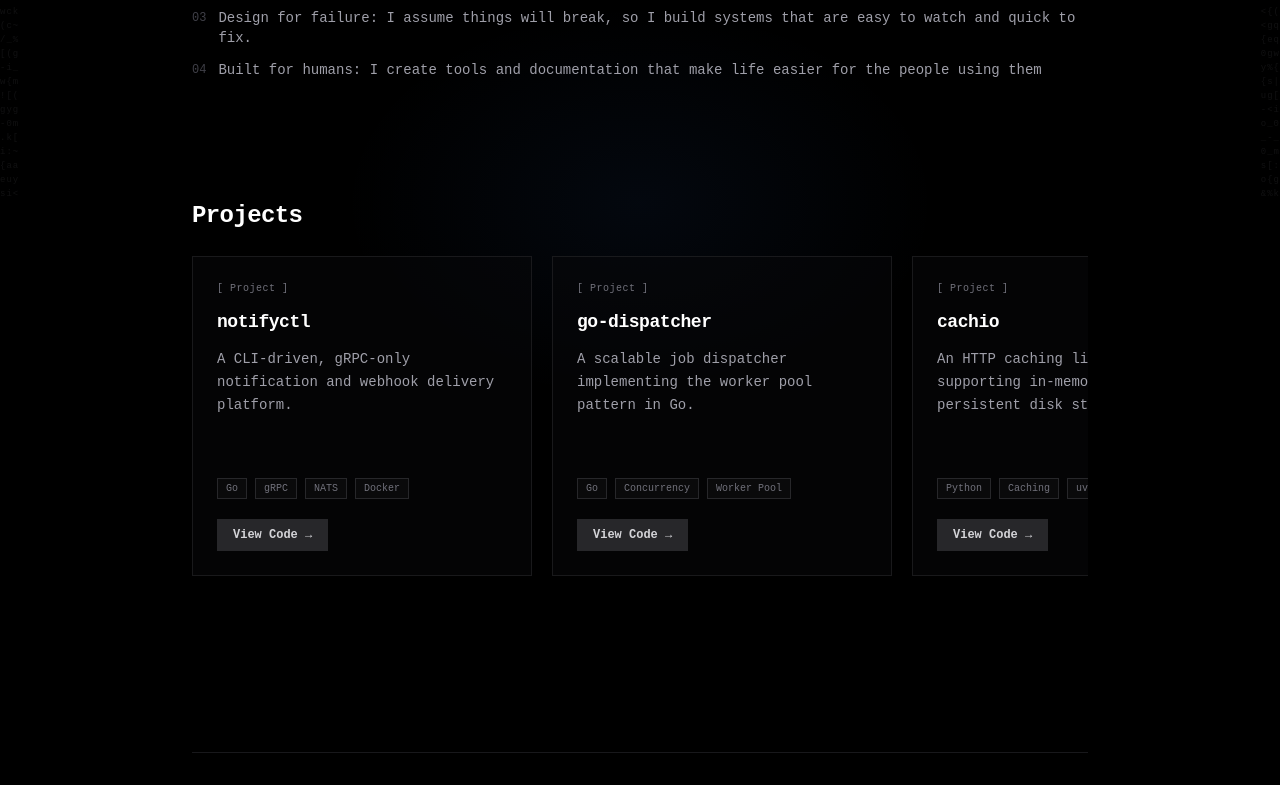
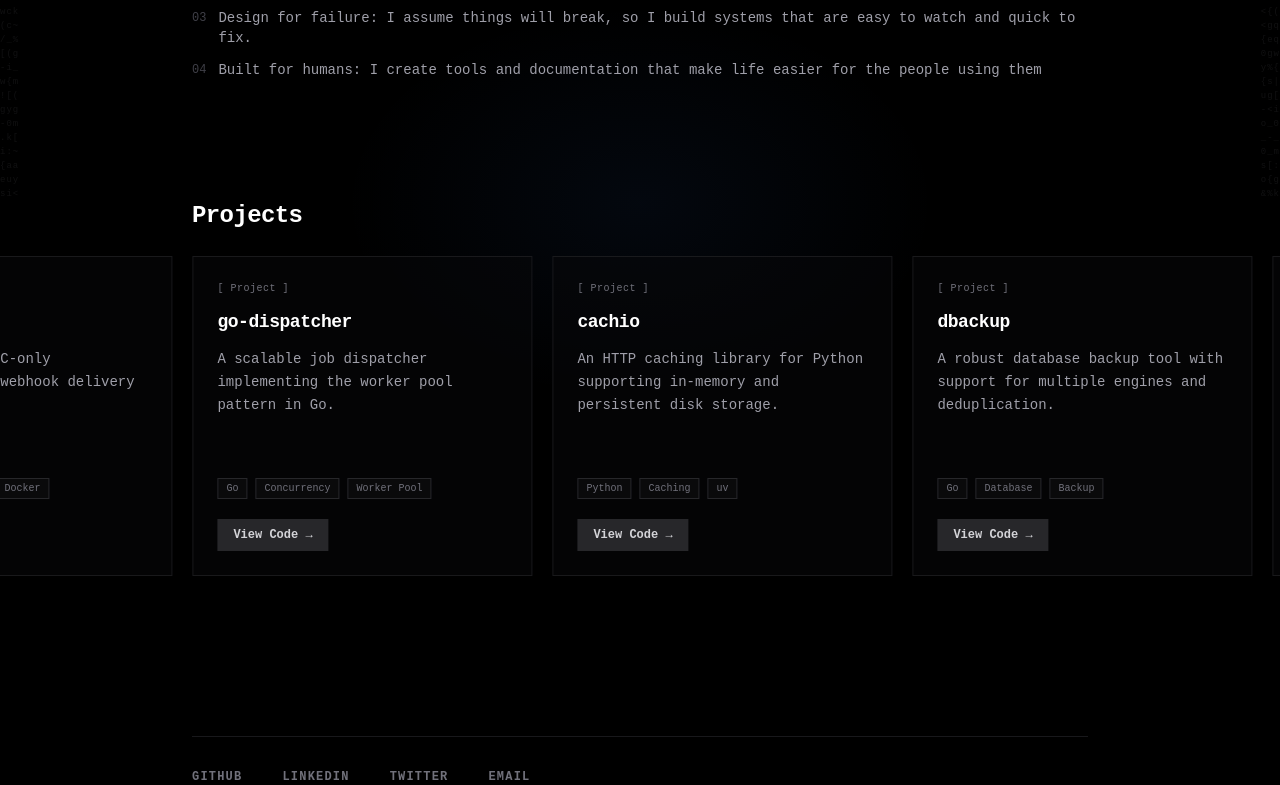
Before and after one commit to lupppig/lupppig.github.io, a React (Vite) app: page / in a window 1280 px wide. Shown: the part 597-1382 px from the top of the page. Built offline with nearby package versions, Linux system fonts and the light colour scheme.

Commit message:
fix: switch projects auto-scroll to pure CSS marquee animation

```diff
--- a/src/sections/Projects.tsx
+++ b/src/sections/Projects.tsx
@@ -1,49 +1,7 @@
-import { useRef, useEffect } from 'react';
 import { projects } from '../data/portfolio';
 
 export const Projects: React.FC = () => {
-	const scrollRef = useRef<HTMLDivElement>(null);
-
-	useEffect(() => {
-		const container = scrollRef.current;
-		if (!container) return;
-
-		let animationId: number;
-		let isPaused = false;
-
-		const step = () => {
-			if (!isPaused && container) {
-				container.scrollLeft += 0.5;
-
-				// When we've scrolled past the first set of cards, jump back seamlessly
-				const halfScroll = container.scrollWidth / 2;
-				if (container.scrollLeft >= halfScroll) {
-					container.scrollLeft = 0;
-				}
-			}
-			animationId = requestAnimationFrame(step);
-		};
-
-		const pause = () => { isPaused = true; };
-		const resume = () => { isPaused = false; };
-
-		container.addEventListener('mouseenter', pause);
-		container.addEventListener('mouseleave', resume);
-		container.addEventListener('touchstart', pause);
-		container.addEventListener('touchend', resume);
-
-		animationId = requestAnimationFrame(step);
-
-		return () => {
-			cancelAnimationFrame(animationId);
-			container.removeEventListener('mouseenter', pause);
-			container.removeEventListener('mouseleave', resume);
-			container.removeEventListener('touchstart', pause);
-			container.removeEventListener('touchend', resume);
-		};
-	}, []);
-
-	// Duplicate cards for seamless infinite scroll
+	// Duplicate for seamless loop
 	const allCards = [...projects, ...projects];
 
 	return (
@@ -54,10 +12,13 @@ export const Projects: React.FC = () => {
 				</h2>
 			</div>
 
-			<div className="px-6 md:px-12 lg:px-24 xl:px-48">
+			{/* Marquee container */}
+			<div className="overflow-hidden">
 				<div
-					ref={scrollRef}
-					className="flex gap-5 overflow-x-hidden no-scrollbar pb-4"
+					className="flex gap-5 pl-6 md:pl-12 lg:pl-24 xl:pl-48 animate-marquee hover:[animation-play-state:paused]"
+					style={{
+						width: 'max-content',
+					}}
 				>
 					{allCards.map((project, idx) => (
 						<div
--- a/src/styles/index.css
+++ b/src/styles/index.css
@@ -91,4 +91,19 @@
 		-ms-overflow-style: none;
 		scrollbar-width: none;
 	}
+
+	/* Marquee auto-scroll */
+	.animate-marquee {
+		animation: marquee 30s linear infinite;
+	}
+
+	@keyframes marquee {
+		0% {
+			transform: translateX(0);
+		}
+
+		100% {
+			transform: translateX(-50%);
+		}
+	}
 }
```
